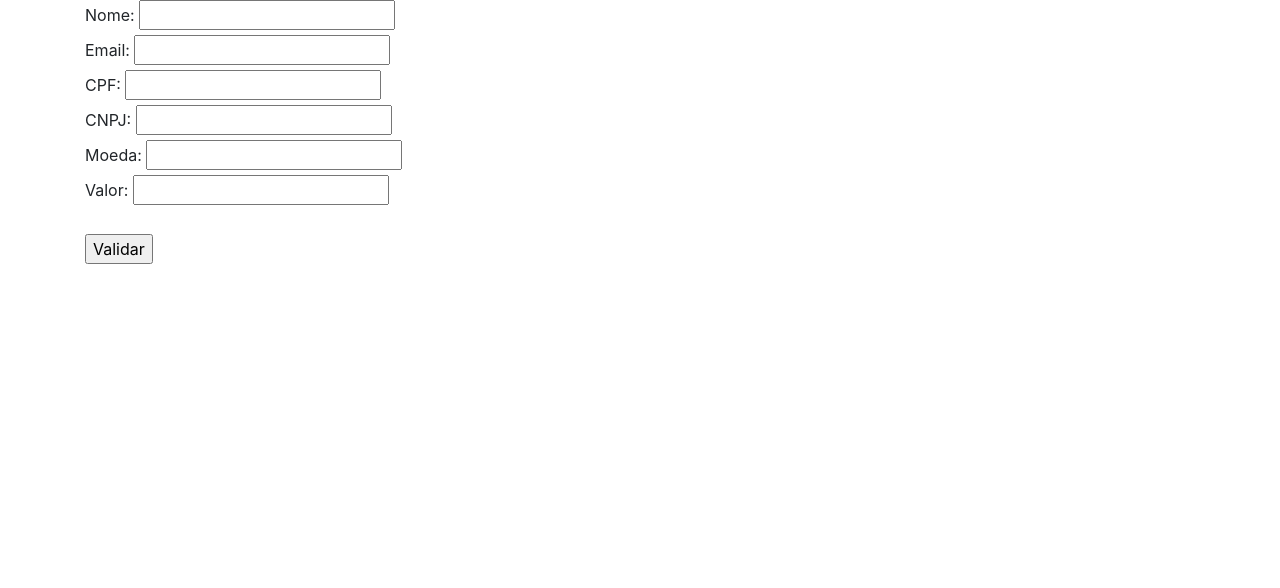
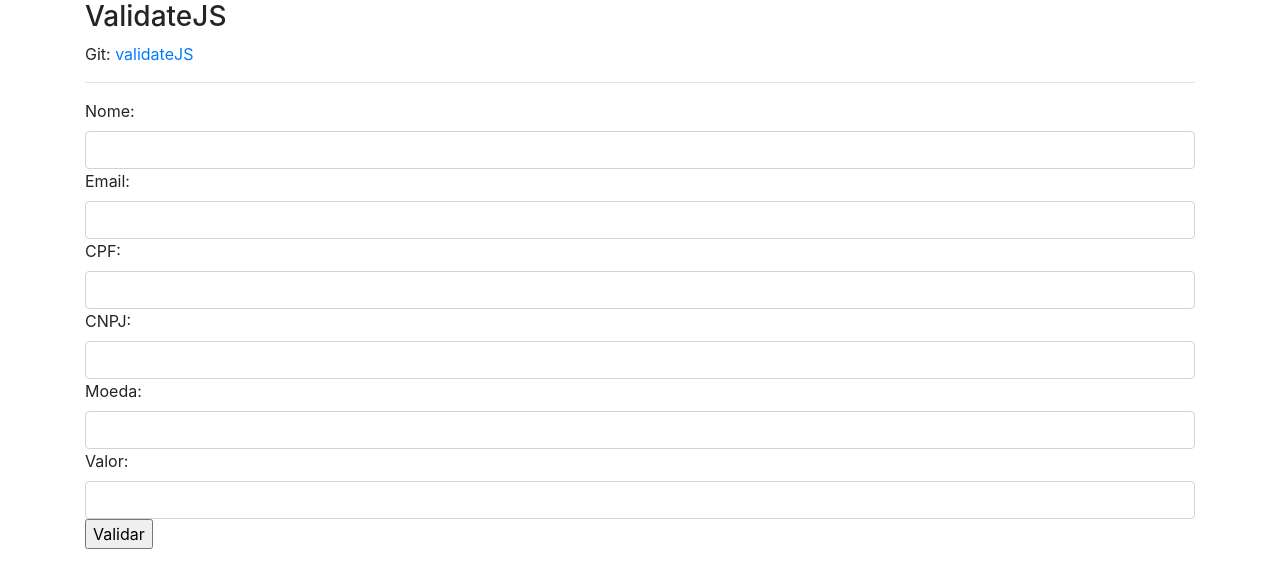
Before and after one commit to LuizGMiranda/validatejs, a plain HTML site: page index.html in a window 1280 px wide. Drawn offline with nearby package versions, Linux system fonts and the light colour scheme.

Commit message:
Melhoria no HTML

```diff
--- a/index.html
+++ b/index.html
@@ -5,26 +5,33 @@
         <meta name="viewport" content="width=device-width, initial-scale=1, shrink-to-fit=no">
         <link rel="stylesheet" href="https://maxcdn.bootstrapcdn.com/bootstrap/4.0.0/css/bootstrap.min.css" integrity="sha384-Gn5384xqQ1aoWXA+058RXPxPg6fy4IWvTNh0E263XmFcJlSAwiGgFAW/dAiS6JXm" crossorigin="anonymous">
         <script src="validate.js"></script>
+        <title>ValidateJS</title>
 
     </head>
     <body class="container">
+        <h3>ValidateJS</h3>
+        <p>
+            Git: <a href="#">validateJS</a>
+        </p>
+        <hr/>
         <div id='form_msg' style="display:none" role="alert">
         </div>
         <form name='form' id='form'>
+            <div class="form-group">
                 <label>Nome:</label>
-            <input name="nome" id="form_nome" type="text"><br/>
+                <input name="nome" class="form-control" id="form_nome" type="text">
                 <label>Email:</label>
-            <input id="form_email" type="email"><br/>
+                <input name="email" class="form-control" id="form_email" type="email">
                 <label>CPF:</label>
-            <input name="cpf" id="form_cpf" type="text"><br/>
+                <input name="cpf" class="form-control" id="form_cpf" type="text">
                 <label>CNPJ:</label>
-            <input name="cnpj" id="form_cnpj" type="text"><br/>
+                <input name="cnpj" class="form-control" id="form_cnpj" type="text">
                 <label>Moeda:</label>
-            <input name="moeda" id="form_moeda" type="number"><br/>
+                <input name="moeda" class="form-control" id="form_moeda" type="number">
                 <label>Valor:</label>
-            <input name="valor" id="form_valor" type="number"><br/>
-            <br/>
+                <input name="valor" class="form-control" id="form_valor" type="number">
                 <input type="button" type="submit" onclick="validaCampos()" value="Validar">
+            </div>
         </form>
     </body>
 </html>
```
Lines whose indentation alone changed are shown as unchanged.
